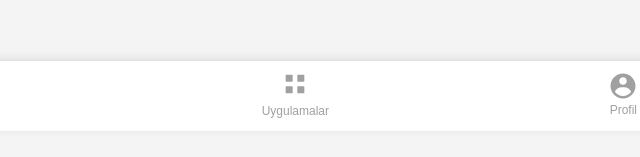
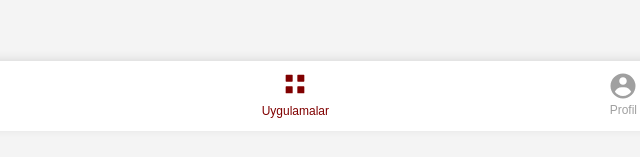
Before and after one commit to MuhammedKoc/artikel, a website: page Pages/app-base.html in a window 1280 px wide. Shown: the part 669-826 px from the top of the page, 502-1142 px from the left. Drawn offline with Linux system fonts and the light colour scheme.

Commit message:
Update app-base.html

```diff
--- a/Pages/app-base.html
+++ b/Pages/app-base.html
@@ -39,7 +39,7 @@
             <svg class="icon" xmlns="http://www.w3.org/2000/svg" viewBox="-3 0 24 24"><path fill="currentColor" d="M17 2a3 3 0 0 1 3 3v10a3 3 0 0 1-3 3H3a3 3 0 0 1-3-3V5a3 3 0 0 1 3-3v2a2 2 0 1 0 4 0V2h1v2a2 2 0 1 0 4 0V2h1v2a2 2 0 1 0 4 0V2zM3 8v2h2V8H3zm0 4v2h2v-2H3zm12 0v2h2v-2h-2zm0-4v2h2V8h-2zM7 8v2h2V8H7zm4 0v2h2V8h-2zm0 4v2h2v-2h-2zm-4 0v2h2v-2H7zM5 0a1 1 0 0 1 1 1v3a1 1 0 1 1-2 0V1a1 1 0 0 1 1-1zm10 0a1 1 0 0 1 1 1v3a1 1 0 0 1-2 0V1a1 1 0 0 1 1-1zm-5 0a1 1 0 0 1 1 1v3a1 1 0 0 1-2 0V1a1 1 0 0 1 1-1z"/></svg>
             <span>Takvim</span>
         </a>
-        <a href="apps.html" class="nav-item">
+        <a href="apps.html" class="nav-item active">
             <svg class="icon" xmlns="http://www.w3.org/2000/svg" viewBox="0 0 24 24" fill="currentColor"><path d="M4 14.5a.5.5 0 0 1 .5-.5h5a.5.5 0 0 1 .5.5v5a.5.5 0 0 1-.5.5h-5a.5.5 0 0 1-.5-.5zm.5 1h4v4h-4zM14 14.5a.5.5 0 0 1 .5-.5h5a.5.5 0 0 1 .5.5v5a.5.5 0 0 1-.5.5h-5a.5.5 0 0 1-.5-.5zm.5 1h4v4h-4zM4 4.5a.5.5 0 0 1 .5-.5h5a.5.5 0 0 1 .5.5v5a.5.5 0 0 1-.5.5h-5a.5.5 0 0 1-.5-.5zm.5 1h4v4h-4zM14 4.5a.5.5 0 0 1 .5-.5h5a.5.5 0 0 1 .5.5v5a.5.5 0 0 1-.5.5h-5a.5.5 0 0 1-.5-.5zm.5 1h4v4h-4z"/></svg>
             <span>Uygulamalar</span>
         </a>
```
